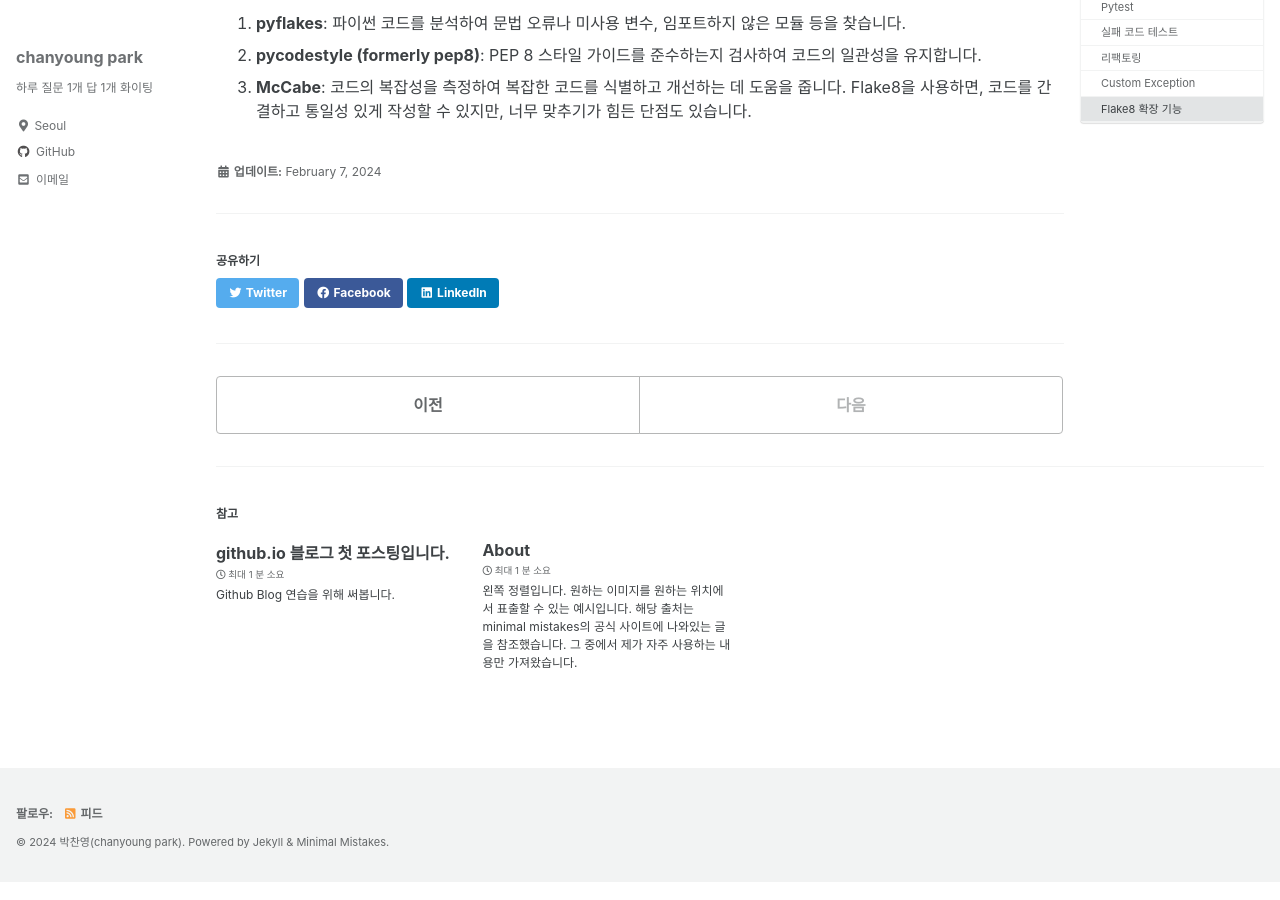
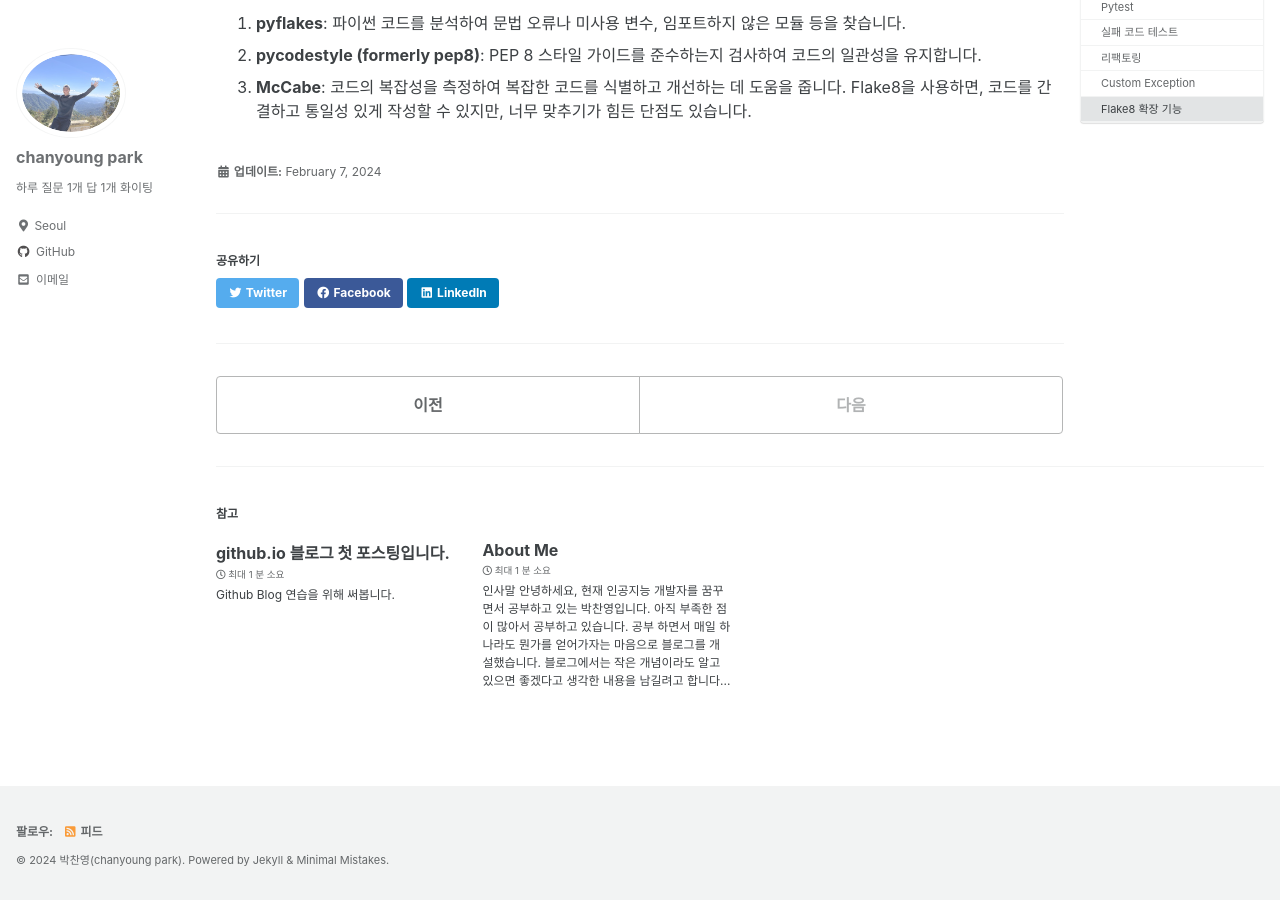
Before and after one commit to chanyoungP/chanyoungblog, a Jekyll site: the page built from _posts/2024-02-07-TDD.md, in a window 1280 px wide and 900 px high, scrolled down 2492 px. Built offline with Jekyll 4.4.1, drawn with Linux system fonts in a browser that asks for light colours; cached includes are drawn as plain includes.

Commit message:
[modified] modified my profile and AboutMe posting

```diff
--- a/_config.yml
+++ b/_config.yml
@@ -105,7 +105,7 @@ analytics:
 # Site Author
 author:
   name             : "chanyoung park"
-  avatar           : # path of avatar image, e.g. "/assets/images/bio-photo.jpg"
+  avatar           : '/images/me.png' # path of avatar image, e.g. "/assets/images/bio-photo.jpg"
   bio              : "하루 질문 1개 답 1개 화이팅"
   location         : "Seoul"
   email            : "chanchany0112@gmail.com"
--- a/_posts/2024-02-04-aboutme.md
+++ b/_posts/2024-02-04-aboutme.md
@@ -1,31 +1,36 @@
 ---
 permalink: /aboutme/
-title: "About"
+title: "About Me"
 toc: true
 toc_sticky: true
 toc_label: "MYSELF"
 ---
 
-![image](https://user-images.githubusercontent.com/45550607/102208312-9b284180-3f12-11eb-8467-7b5ea1779ac7.png)
-{: .align-left}
-왼쪽 정렬입니다. 원하는 이미지를 원하는 위치에서 표출할 수 있는 예시입니다.
-해당 출처는 minimal mistakes의 공식 사이트에 나와있는 글을 참조했습니다.
-그 중에서 제가 자주 사용하는 내용만 가져왔습니다. <br>
-<br>
-<br>
-
----
-
 ### 인사말
+안녕하세요, 현재 인공지능 개발자를 꿈꾸면서 공부하고 있는 박찬영입니다. 아직 부족한 점이 많아서 공부하고 있습니다. 공부 하면서 매일 하나라도 뭔가를 얻어가자는 마음으로 블로그를 개설했습니다. 블로그에서는 작은 개념이라도 알고 있으면 좋겠다고 생각한 내용을 남길려고 합니다. 잘 부탁드립니다!
 
 ### 학력사항
+- B.A. Applied Statistics, Konkuk University (2017.03 ~ 2023.08)
+- B.S. Computer Science and Engineering, Konkuk University (2020.03 ~ 2023.08)
+- 학점 : 3.82 / 4.5
+
 
 ### 경력사항
+- Research Intern at Computer Science & Engineering , Connected Intelligence LAB, Korea (Jan. 2022 ~ Feb. 2023)
 
 ### 프로젝트
+- Discovering Efficient Neural Architecture for Resource-Constrained Devices with Explicit Constraints
+  - [논문 다운로드](https://github.com/chanyoungP/chanyoungblog/files/14220447/Discovering.Efficient.Neural.Architecture.For.Resource-Constrained.Devices.with.Explicit.Constraints.pdf)
+- [MLP-Predictor using NAS-Bench-101](https://github.com/chanyoungP/Simple_MLP_Predictor_NAS)
+- [Segmentation을 위한 저조도 데이터의 신경망 구조 탐색](https://github.com/chanyoungP/GraduateProject)
+- Recommendation System Development using Python
 
 ### 활동사항
+- SKT FLY AI CHALLENGER 4기 (2023.12. ~ 2024.02.)
 
 ### 수상
+- 건국대학교 소프트웨어 경진 대회 장려상
+- 한국정보기술학회 대학생 논문경진대회 동상
 
 ### 자격증
+- ADsP(데이터분석준전문가)
```
Also changed, not shown: _posts/2024-02-07-TDD.md (+1 -1 lines), images/aboutme.jpeg (added), images/me.png (added), 10 other files.
